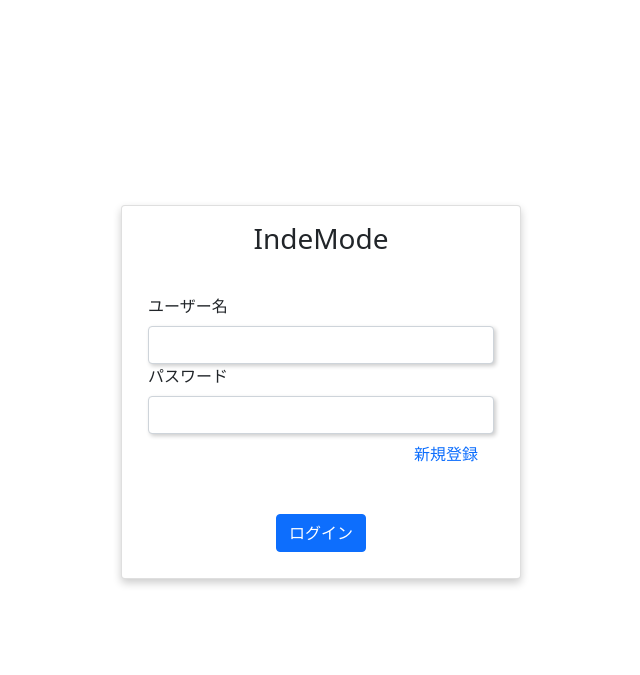
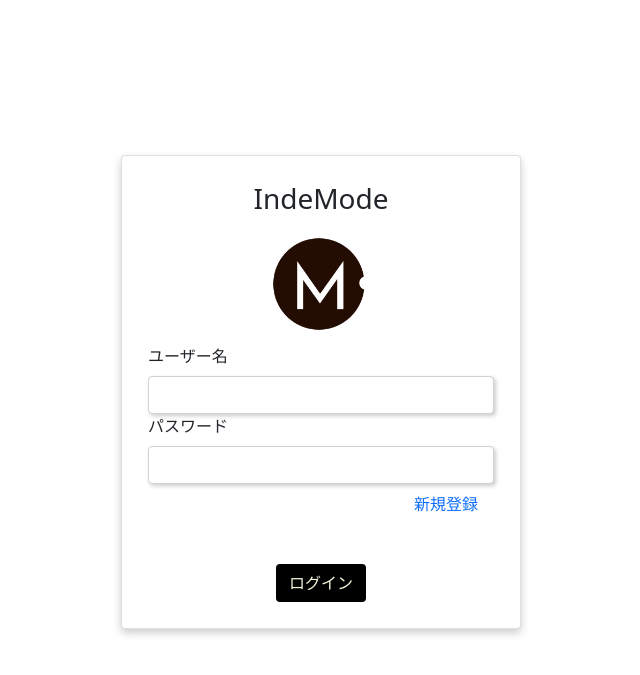
Before and after one commit to LMC0/Flask-IndeMode, a Flask app: page /login in a window 1280 px wide. Shown: the top 675 px of the page, without its empty margins (319-959 px from the left). Run offline with Flask 3, Linux system fonts and the light colour scheme; some libraries are stand-ins or nearby versions.

Commit message:
add log in login page

```diff
--- a/templates/login.html
+++ b/templates/login.html
@@ -7,7 +7,11 @@
     <div class="d-flex justify-content-center align-items-center" style="min-height: 100vh;">
         <div class="card mb-3" style="width: 400px;">
             <div class="card-body">
-                <div class="text-center" style="padding-bottom: 20px;"><h3 class="card-title">IndeMode</h3></div>
+                <div class="text-center d-flex justify-content-center align-items-center" style="padding-bottom: 10px; padding-top: 10px;">
+                    <h3 class="card-title">IndeMode</h3>
+                </div>
+                <div class="d-flex justify-content-center align-items-center"><img class="logo" src="/static/images/IndeMode_Logo.png" alt="logo" height="100" ></div>
+
 
                 <form method="POST">
                     <label for="" class="form-label">ユーザー名</label>
@@ -18,7 +22,7 @@
 
                     <div style="height: 40px;"></div>
 
-                    <div class="text-center"><input type="submit" value="ログイン" class="btn btn-primary"></div>
+                    <div class="text-center"><input type="submit" value="ログイン" class="btn " style="background-color: black; color: beige;"></div>
                 </form>
             </div>
         </div>
```
